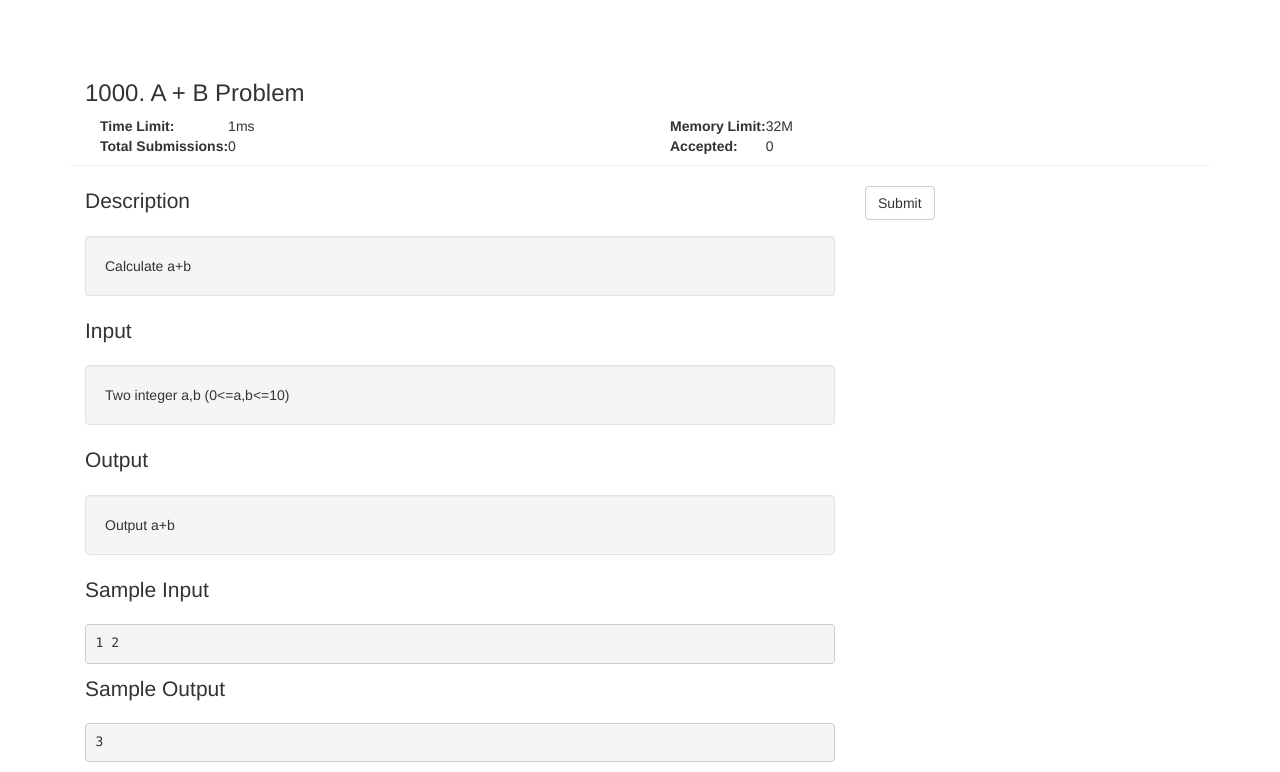
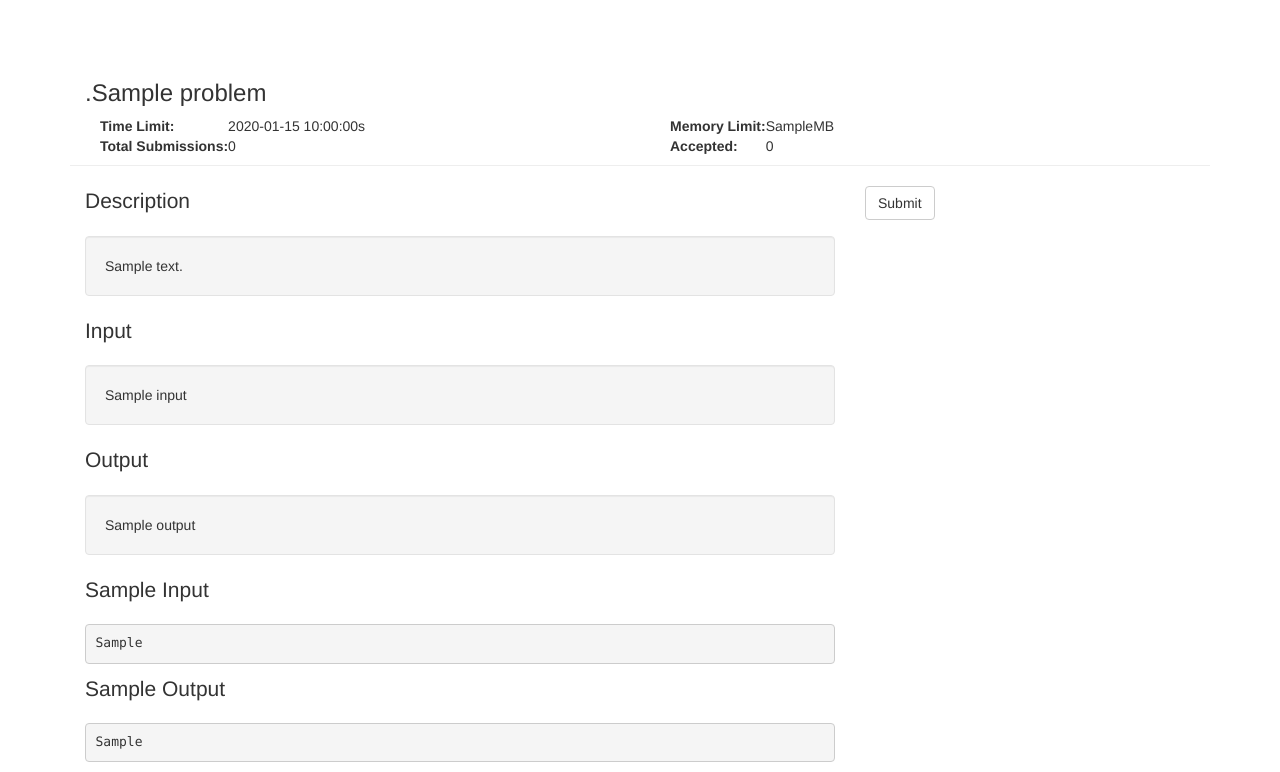
Before and after one commit to hanfei19910905/xiaoxiang-oj, a Flask app: template app/templates/prob_view.html in a window 1280 px wide. Shown: the part 52-824 px from the top of the page. Run offline with Flask 2, Linux system fonts and the light colour scheme; the template is opened without the code that fills it: most values are stand-ins (such as "Sample title", 1, 10 or a date in 2020); some libraries are stand-ins or nearby versions.

Commit message:
update FE

```diff
--- a/app/models/__init__.py
+++ b/app/models/__init__.py
@@ -1,2 +1,3 @@
 from .models import User
 from .models import Contest
+from .models import Problem
--- a/app/models/models.py
+++ b/app/models/models.py
@@ -34,12 +34,14 @@ class Problem(db.Model):
     mem_limit = IntegerField()
     input = TextField()
     output = TextField()
-    judge_id = ForeignKeyField(Judge_way)
+    sample_input = TextField()
+    sample_output = TextField()
+    judge = ForeignKeyField(Judge_way)
 
 class Submission(db.Model):
     id = PrimaryKeyField()
     user = ForeignKeyField(User, index=True)
     prob = ForeignKeyField(Problem)
     status = IntegerField()
-    source = CharField()
+    source = TextField()
     time = DateTimeField()
--- a/app/prob/__init__.py
+++ b/app/prob/__init__.py
@@ -3,6 +3,6 @@
 
 from flask import Blueprint
 
-prob = Blueprint('prob', __name__)
+prob = Blueprint('prob', __name__, template_folder="../templates")
 
 from . import views
--- a/app/templates/prob_view.html
+++ b/app/templates/prob_view.html
@@ -2,14 +2,14 @@
 {% block page_content %}
 <div class="page-header">
     <div class="container">
-        <h3>1000. A + B Problem</h3>
+        <h3>{{ problem.show_id }}.{{ problem.name }}</h3>
     </div>
     <div class="container">
         <div class="col-lg-6">
             <table>
                 <tr>
                     <td><strong>Time Limit: </strong></td>
-                    <td>1ms</td>
+                    <td>{{ problem.time_limit }}s</td>
                 </tr>
                 <tr>
                     <td><strong>Total Submissions: </strong></td>
@@ -21,7 +21,7 @@
             <table>
                 <tr>
                     <td><strong>Memory Limit: </strong></td>
-                    <td>32M</td>
+                    <td>{{ problem.mem_limit }}MB</td>
                 </tr>
                 <tr>
                     <td><strong>Accepted: </strong></td>
@@ -36,18 +36,18 @@
         <div class="row">
             <div class="col-sm-8">
                     <p class="lead">Description</p>
-                    <div class="well">Calculate a+b</div>
+                    <div class="well">{{ problem.description }}</div>
                     <p class="lead">Input</p>
-                    <div class="well">Two integer a,b (0<=a,b<=10)</div>
+                    <div class="well">{{ problem.input }}</div>
                     <p class="lead">Output</p>
-                    <div class="well">Output a+b</div>
+                    <div class="well">{{ problem.output }}</div>
                     <p class="lead">Sample Input</p>
-                    <pre>1 2</pre>
+                    <pre>{{ problem.sample_input }}</pre>
                     <p class="lead">Sample Output</p>
-                    <pre>3</pre>
+                    <pre>{{ problem.sample_output }}</pre>
             </div>
             <div class="col-sm-4">
-                <a class="btn btn-default" href="#">Submit</a>
+                <a class="btn btn-default" href="{{ url_for('prob.submit', cid=problem.contest.id, pid=problem.show_id) }}">Submit</a>
             </div>
         </div>
     </div>
```
Also changed, not shown: app/contest/views.py (+9 -1 lines), app/prob/views.py (+10 -3 lines), app/templates/contest_view.html (added, +28 -0 lines), app/templates/submit.html (added, +21 -0 lines).
